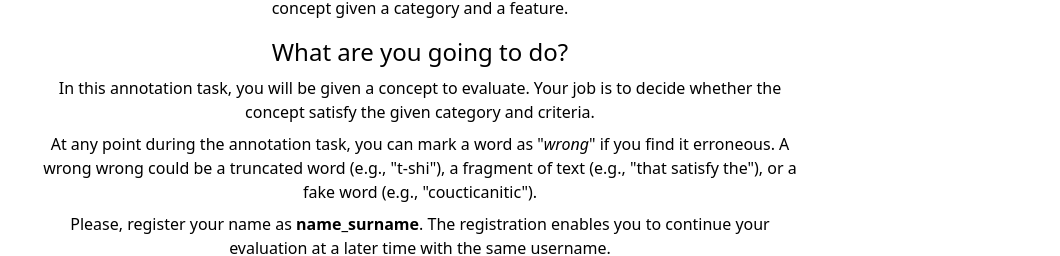
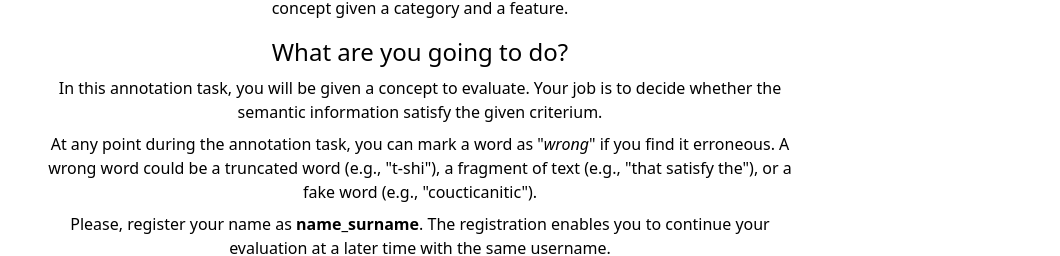
Before and after one commit to GioSira/semagram_annotation, a React (Vite) app: page / in a window 1280 px wide. Shown: the part 156-412 px from the top of the page, without its empty margins (220-1280 px from the left). Built offline with nearby package versions, Linux system fonts and the light colour scheme.

Commit message:
updated Disclaimer.tsx

```diff
--- a/src/Disclaimer.tsx
+++ b/src/Disclaimer.tsx
@@ -13,11 +13,11 @@ function Disclaimer() {
                 <div className="text-2xl mt-4">What are you going to do?</div>
                 <p className="mt-2">
                     In this annotation task, you will be given a concept to evaluate. Your job is
-                    to decide whether the concept satisfy the given category and criteria.
+                    to decide whether the semantic information satisfy the given criterium.
                 </p>
                 <p className="mt-2">
                     At any point during the annotation task, you can mark a word as "<i>wrong</i>" if you
-                    find it erroneous. A wrong wrong could be a truncated word (e.g., "t-shi"),
+                    find it erroneous. A wrong word could be a truncated word (e.g., "t-shi"),
                     a fragment of text (e.g., "that satisfy the"), or a fake word (e.g., "coucticanitic").
                 </p>
                 <p className="mt-2">
```
